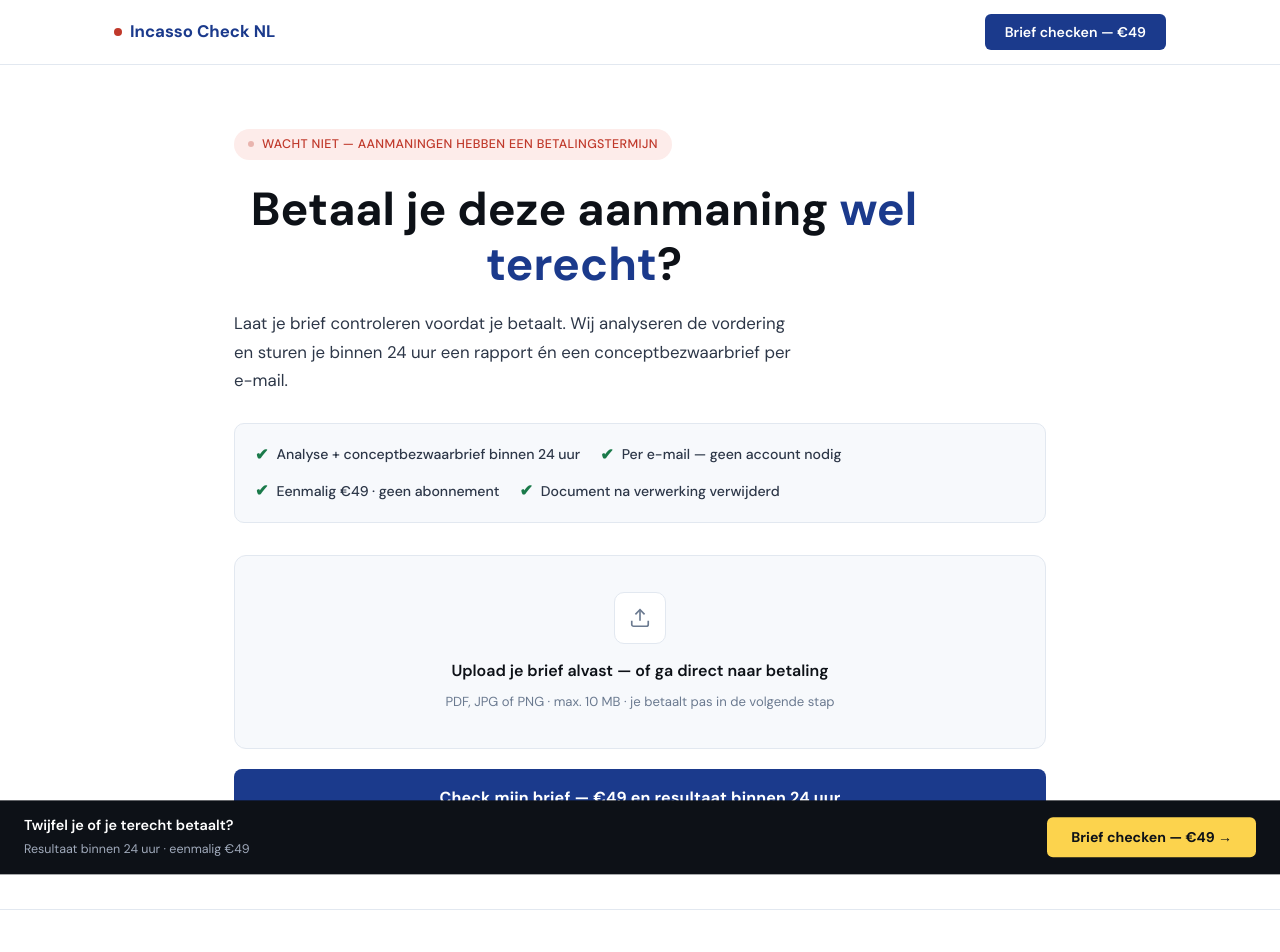
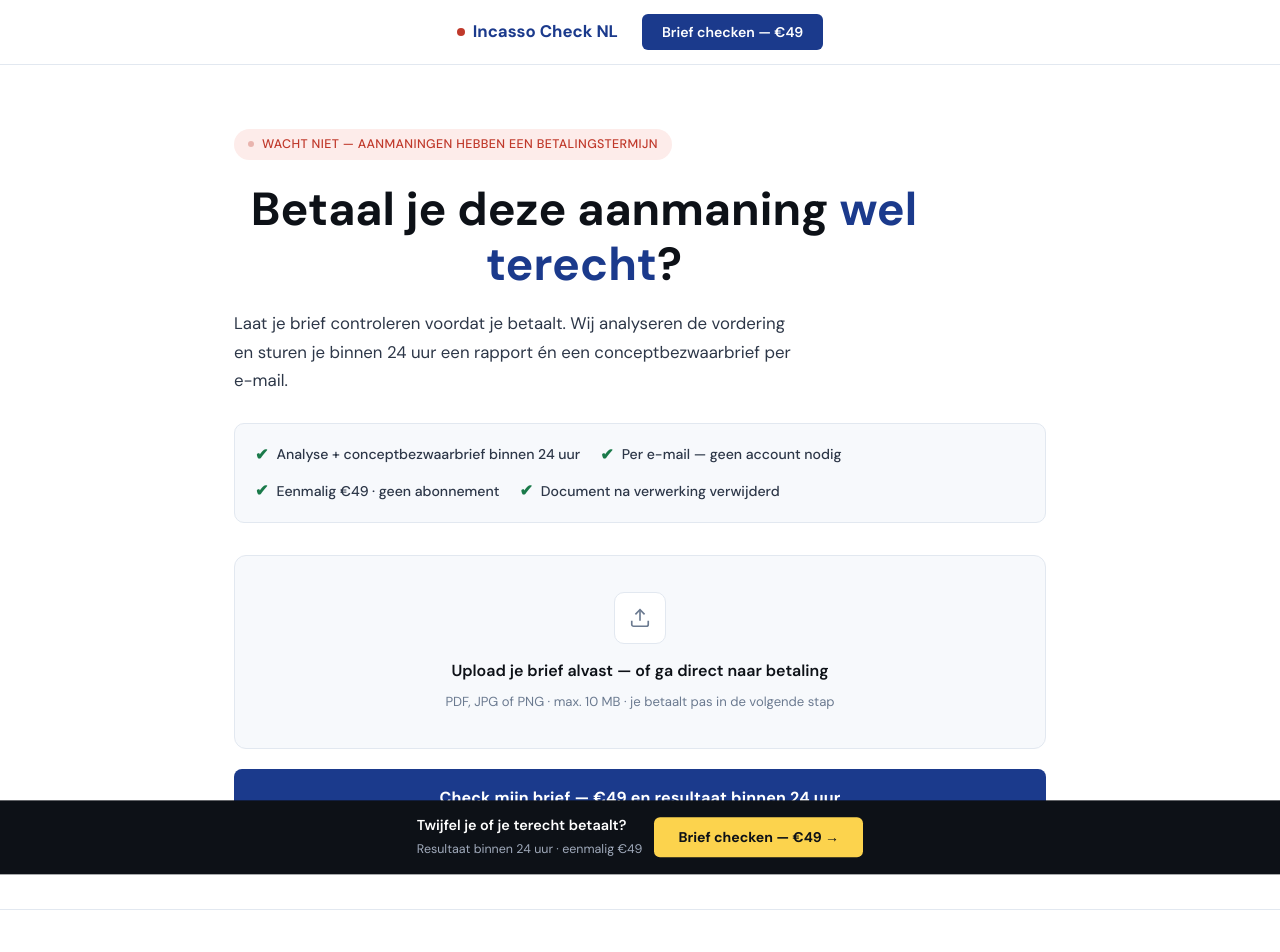
Before and after one commit to DickGroen/INCASSOCHECK, a plain HTML site: page index.html in a window 1280 px wide. Shown: the top 952 px of the page. Drawn offline with Linux system fonts and the light colour scheme.

Commit message:
Add files via upload

```diff
--- a/index.html
+++ b/index.html
@@ -3,7 +3,7 @@
 <head>
 <meta charset="UTF-8">
 <meta name="viewport" content="width=device-width, initial-scale=1.0">
-<title>Aanmaning ontvangen? Check of je terecht betaalt | <span style="display:block; text-align:center;">Incasso Check NL</span></title>
+<title>Aanmaning ontvangen? Check of je terecht betaalt | Incasso Check NL</title>
 <meta name="description" content="Upload je incassobrief en ontdek of de vordering terecht is. Analyse inclusief conceptbezwaarbrief. Resultaat binnen 24 uur per e-mail. Eenmalig €49.">
 <link rel="preconnect" href="https://fonts.googleapis.com">
 <link href="https://fonts.googleapis.com/css2?family=DM+Sans:ital,wght@0,300;0,400;0,500;0,600;0,700;1,300&display=swap" rel="stylesheet">
@@ -64,7 +64,7 @@
     padding: 14px 0;
   }
   .site-header__inner {
-    display: flex; align-items: center; justify-content: space-between;
+    display: flex; align-items: center; justify-content: center; gap: 24px;
   }
   .logo {
     font-family: 'DM Sans', sans-serif;
@@ -198,7 +198,7 @@
   .teaser__header {
     background: var(--ink); color: var(--white);
     padding: 18px 24px;
-    display: flex; align-items: center; justify-content: space-between;
+    display: flex; align-items: center; justify-content: center; gap: 24px;
     flex-wrap: wrap; gap: 12px;
   }
   .teaser__company {
@@ -329,7 +329,7 @@
     overflow: hidden;
   }
   .faq-q {
-    display: flex; align-items: center; justify-content: space-between;
+    display: flex; align-items: center; justify-content: center; gap: 24px;
     padding: 20px 4px; cursor: pointer; gap: 16px;
     font-family: 'DM Sans', sans-serif; font-weight: 600; font-size: 0.95rem; color: var(--ink);
     list-style: none; user-select: none;
@@ -378,7 +378,7 @@
     position: fixed; bottom: 0; left: 0; right: 0; z-index: 200;
     background: var(--ink); color: var(--white);
     padding: 14px 24px;
-    display: flex; align-items: center; justify-content: space-between;
+    display: flex; align-items: center; justify-content: center; gap: 24px;
     flex-wrap: wrap; gap: 12px;
     transform: translateY(100%);
     transition: transform 0.4s cubic-bezier(0.34,1.56,0.64,1);
@@ -482,7 +482,7 @@
     <div class="site-header__inner">
       <div class="logo">
         <span class="logo-dot"></span>
-        <span style="display:block; text-align:center;">Incasso Check NL</span>
+        Incasso Check NL
       </div>
       <button class="header-cta" onclick="openModal()">Brief checken — €49</button>
     </div>
@@ -735,7 +735,7 @@
 <!-- ── DISCLAIMER ────────────────────────────────────────────── -->
 <footer class="disclaimer">
   <div class="container">
-    <p><span style="display:block; text-align:center;">Incasso Check NL</span> biedt informatieve analyses en genereert conceptbezwaarbrieven. Wij geven geen juridisch advies. Een bezwaar schort betaling niet automatisch op. Bij afwijzing van een bezwaar kunnen kosten oplopen. Raadpleeg bij twijfel altijd een jurist of het Juridisch Loket via 0900-8020. Documenten worden na verwerking verwijderd. &copy; 2025 <span style="display:block; text-align:center;">Incasso Check NL</span>.</p>
+    <p>Incasso Check NL biedt informatieve analyses en genereert conceptbezwaarbrieven. Wij geven geen juridisch advies. Een bezwaar schort betaling niet automatisch op. Bij afwijzing van een bezwaar kunnen kosten oplopen. Raadpleeg bij twijfel altijd een jurist of het Juridisch Loket via 0900-8020. Documenten worden na verwerking verwijderd. &copy; 2025 Incasso Check NL.</p>
   </div>
 </footer>
 
```
